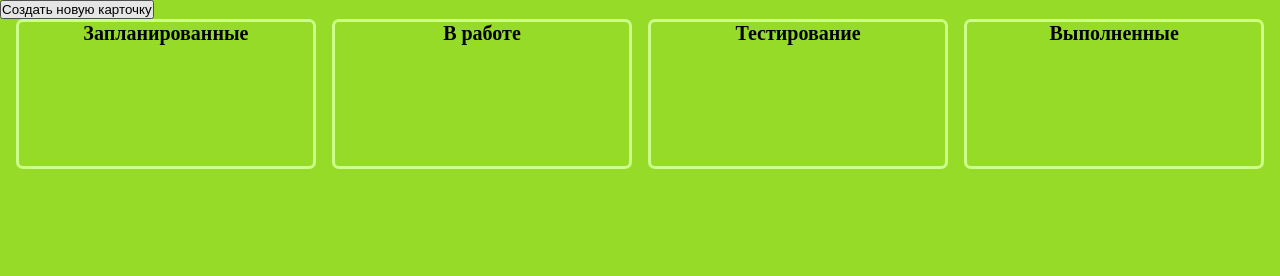
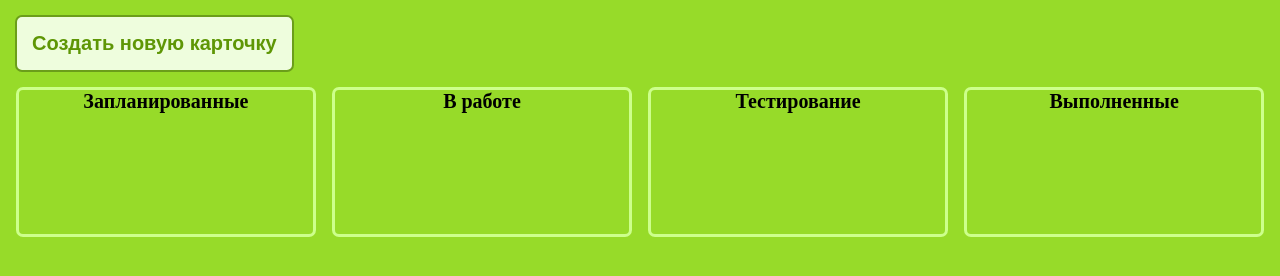
Before and after one commit to Hom1andeR/-_-, a plain HTML site: page css/index.html in a window 1280 px wide. Drawn offline with Linux system fonts and the light colour scheme; files that its build step writes are made by us from their sources; files whose address does not match are found by name.

Commit message:
Задизайнил кнопочку

```diff
--- a/css/index.html
+++ b/css/index.html
@@ -10,7 +10,7 @@
 </head>
 <body>
 <div id="app">
-    <button @click="create_new_card" class="create-card-botton">Создать новую карточку</button>
+    <button @click="create_new_card" class="create-card-botton btn_style">Создать новую карточку</button>
     <div class="for-4-col">
         <column :column_id="'first'" :name="'Запланированные'"></column>
         <column :column_id="'second'" :name="'В работе'"></column>
--- a/css/style.css
+++ b/css/style.css
@@ -95,3 +95,13 @@ body{
 .creator > div{
     margin:7px;
 }
+.create-card-botton{
+    margin:15px;
+    padding:15px;
+    border-radius:7px;
+    border:2px solid rgb(107, 158, 26);
+    background-color: rgb(238, 253, 221);
+    color:rgb(94, 150, 5);
+    font-size:20px;
+    font-weight: 700;
+}
```
